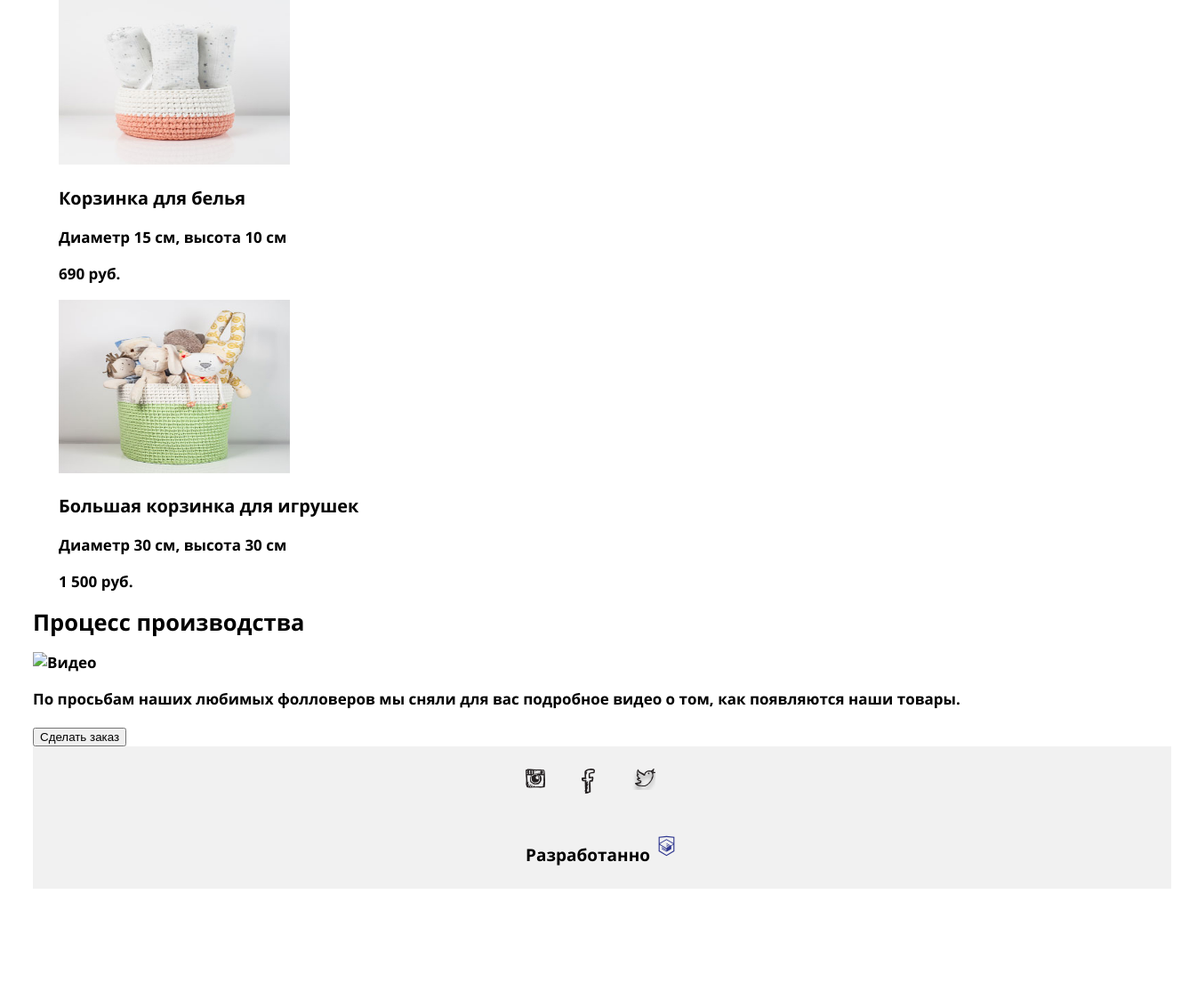
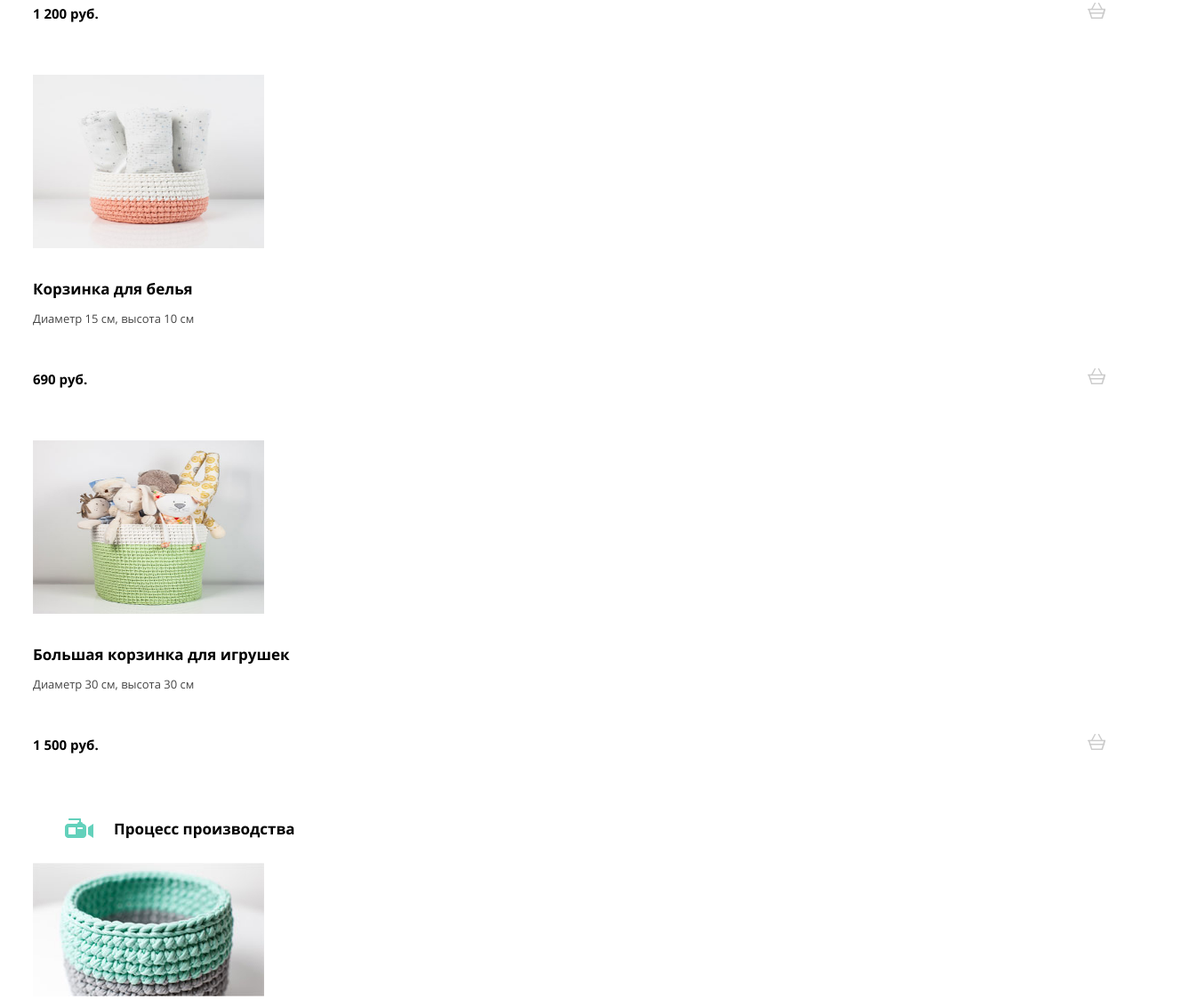
Before and after one commit to VasilevAleks/1623077-mishka-22, a website: page source/catalog.html in a window 1280 px wide. Shown: the part 940-2063 px from the top of the page at 89% size, 1346 px wide, since content can reach past the window. Before the commit the page ends 1947 px from the top, so only its background shows below. Drawn offline with nearby package versions, Linux system fonts and the light colour scheme; files that its build step writes are made by us from their sources; files whose address does not match are found by name.

Commit message:
Стилизация каталога

```diff
--- a/source/catalog.html
+++ b/source/catalog.html
@@ -88,48 +88,59 @@
               <li class="goods__items">
                 <a class="goods__link">
                   <img src="img/catalog/photo-1.png" width="260" height="195" alt="Зайчик-попрыгайчик">
-                  <div class="goods__discraprion">
-                    <h3 class="goods__discraprion-title">
+                  <div class="goods__description">
+                    <h3 class="goods__description-title">
                       Зайчик-попрыгайчик
                     </h3>
-                    <p class="goods__discraprion-specification">
+                    <p class="goods__description-specification">
                       Рост 30 см, вес 200 г
                     </p>
-                    <p class="goods__discraprion-price">
+                    <div class="goods__description-buy">
+                      <p class="goods__description-price">
                         1 200 руб.
                       </p>
+                      <button class="goods__description-cart" type="button"><span class="visually-hidden">В корзину</span></button>
+                    </div>
                   </div>
                 </a>
               </li>
               <li class="goods__items">
                 <a class="goods__link">
                   <img src="img/catalog/photo-2.png" width="260" height="195" alt="Корзинка для белья">
-                  <div class="goods__discraprion">
-                    <h3 class="goods__discraprion-title">
+                  <div class="goods__description">
+                    <h3 class="goods__description-title">
                       Корзинка для белья
                     </h3>
-                    <p class="goods__discraprion-specification">
+                    <p class="goods__description-specification">
                       Диаметр 15 см, высота 10 см
                     </p>
-                    <p class="goods__discraprion-price">
+                    <div class="goods__description-buy">
+                      <p class="goods__description-price">
                         690 руб.
                       </p>
+                      <button class="goods__description-cart" type="button">
+                        <span class="visually-hidden">В корзину</span>
+                      </button>
+                    </div>
                   </div>
                 </a>
               </li>
               <li class="goods__items">
                 <a class="goods__link">
                   <img src="img/catalog/photo-3.png" width="260" height="195" alt="Большая корзинка для игрушек">
-                  <div class="goods__discraprion">
-                    <h3 class="goods__discraprion-title">
+                  <div class="goods__description">
+                    <h3 class="goods__description-title">
                       Большая корзинка для игрушек
                     </h3>
-                    <p class="goods__discraprion-specification">
+                    <p class="goods__description-specification">
                       Диаметр 30 см, высота 30 см
                     </p>
-                    <p class="goods__discraprion-price">
+                    <div class="goods__description-buy">
+                      <p class="goods__description-price">
                         1 500 руб.
                       </p>
+                      <button class="goods__description-cart" type="button"><span class="visually-hidden">В корзину</span></button>
+                    </div>
                   </div>
                 </a>
               </li>
@@ -142,13 +153,13 @@
             <h2 class="process__title">
               Процесс производства
             </h2>
-            <a href="#">
+            <a class="process__img" href="#">
               <img src="img/catalog/video-mobile-1.png" width="260" height="150" alt="Видео">
             </a>
             <p class="process__discraption">
               По просьбам наших любимых фолловеров мы сняли для вас подробное видео о том, как появляются наши товары.
             </p>
-            <button class="process_button" type="button">Сделать заказ</button>
+            <button class="process__button" type="button">Сделать заказ</button>
           </section>
         </div>
     </main>
--- a/source/sass/blocks/container.scss
+++ b/source/sass/blocks/container.scss
@@ -1,4 +1,4 @@
 .container {
   margin-left: 29px;
-  width: 100%;
+  margin-right: 29px;
 }
--- a/source/sass/blocks/goods.scss
+++ b/source/sass/blocks/goods.scss
@@ -1,5 +1,4 @@
 .goods {
-  margin-left: 29px;
   justify-content: start;
 }
 
@@ -13,8 +12,63 @@
   align-items: center;
   justify-content: center;
   margin-left: -29px;
+  margin-right: -29px;
 }
 
 .goods__list {
   @include style-none;
 }
+
+.goods__items {
+  @include style-none;
+
+  &:first-child {
+    margin-top: 30px;
+  }
+}
+
+.goods__link img {
+  width: 260px;
+  height: 195px;
+}
+
+.goods__descriptionn {
+  display: flex;
+  flex-direction: column;
+  margin-left: 28px;
+}
+
+.goods__description-title {
+  font-size: 17px;
+  line-height: 24px;
+  margin-top: 28px;
+}
+
+.goods__description-specification {
+  color: #444444;
+  font-size: 13px;
+  line-height: 30px;
+  margin-top: -11px;
+  font-weight: 400;
+}
+
+.goods__description-buy {
+  display: flex;
+  flex-direction: row;
+  justify-content: space-between;
+  margin-top: 41px;
+  margin-bottom: 57px;
+}
+
+.goods__description-price {
+  @include style-none;
+  font-size: 15px;
+  line-height: 24px;
+}
+
+.goods__description-cart {
+  height: 19px;
+  width: 20px;
+  border: none;
+  background: url(../../img/icons/cart.svg) no-repeat;
+}
--- a/source/sass/blocks/header.scss
+++ b/source/sass/blocks/header.scss
@@ -1,14 +1,9 @@
 .page-header {
   margin-left: 29px;
   margin-right: 29px;
-  width: 100%;
-  display: grid;
-  grid-template-columns: 5fr 1fr;
-}
-
-.page-header__logo {
-  text-align: center;
-  grid-column: 1/2;
+  display: flex;
+  flex-direction: row;
+  justify-content: space-around;
 }
 
 .page-header__toggle-close {
--- a/source/sass/blocks/main-nav.scss
+++ b/source/sass/blocks/main-nav.scss
@@ -1,7 +1,6 @@
 .main-nav {
   display: flex;
   flex-direction: column;
-  width: auto;
 }
 
 .main-nav__list {
--- a/source/sass/blocks/page.scss
+++ b/source/sass/blocks/page.scss
@@ -5,8 +5,14 @@
   font-weight: 700;
   font-family: "Open Sans", sans-serif;
   line-height: 24px;
-  width: 100%;
   overflow: auto;
+  display: flex;
+  flex-direction: column;
+}
+
+.page__header {
+
+  outline: 5px solid aqua;
 }
 
 .page__footer {
@@ -16,4 +22,5 @@
   flex-direction: column;
   flex-wrap: wrap;
   align-items: center;
+  outline: 5px solid aqua;
 }
--- /dev/null
+++ b/source/sass/blocks/process.scss
@@ -0,0 +1,51 @@
+.process {
+  display: flex;
+  flex-direction: column;
+}
+
+.process__title {
+  margin-left: 91px;
+  margin-right: 39px;
+  font-size: 17px;
+  line-height: 24px;
+  position: relative;
+  margin-bottom: 26px;
+
+  &::before {
+    content: "";
+    width: 32px;
+    height: 22px;
+    background-image: url("../img/icons/cam.png");
+    background-repeat: no-repeat;
+    background-position: 0 0;
+    position: absolute;
+    left: -55px;
+  }
+}
+
+.process__img {
+  width: 260px;
+  height: 150px;
+  margin-bottom: 22px;
+}
+
+.process__discraption {
+  margin-left: 34px;
+  font-weight: 400;
+  font-size: 13px;
+  line-height: 24px;
+  color: #444444;
+  margin-bottom: 41px;
+  overflow-wrap: break-word;
+}
+
+.process__button {
+  border: none;
+  margin: 1px 34px 91px;
+  border: 2px solid #444444;
+  color: #444444;
+  font-size: 18px;
+  line-height: 16px;
+  background-color: #ffffff;
+  padding: 11px 18px;
+}
--- a/source/sass/style.scss
+++ b/source/sass/style.scss
@@ -20,3 +20,4 @@
 @import "blocks/wishes-text.scss";
 @import "blocks/goods.scss";
 @import "blocks/scale.scss";
+@import "blocks/process.scss";
```
Also changed, not shown: source/img/catalog/video-mobile-1.png (renamed from source/img/catalog/video-mobile 1.png), source/img/icons/cam.png (added). Lines whose indentation alone changed are shown as unchanged.
